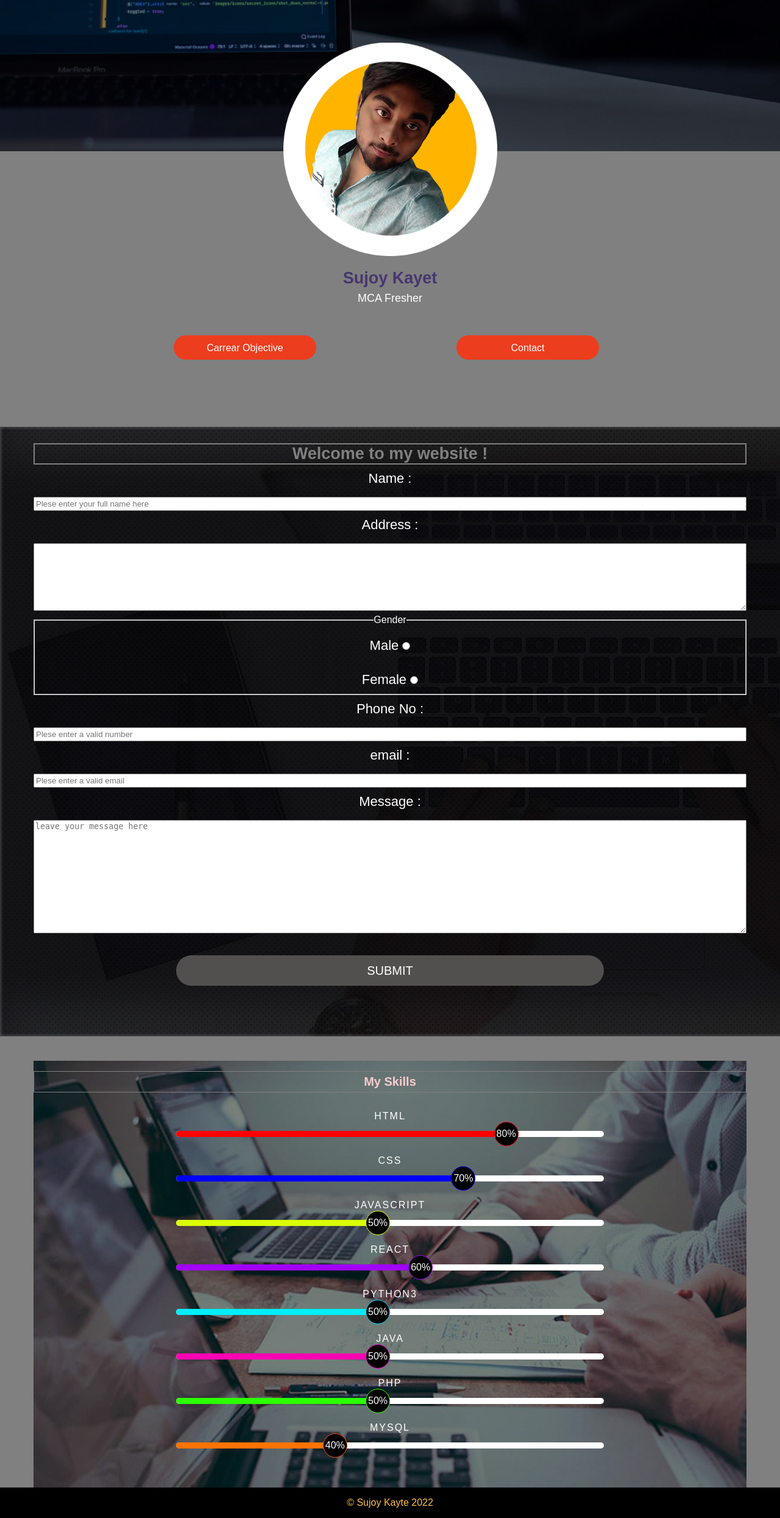
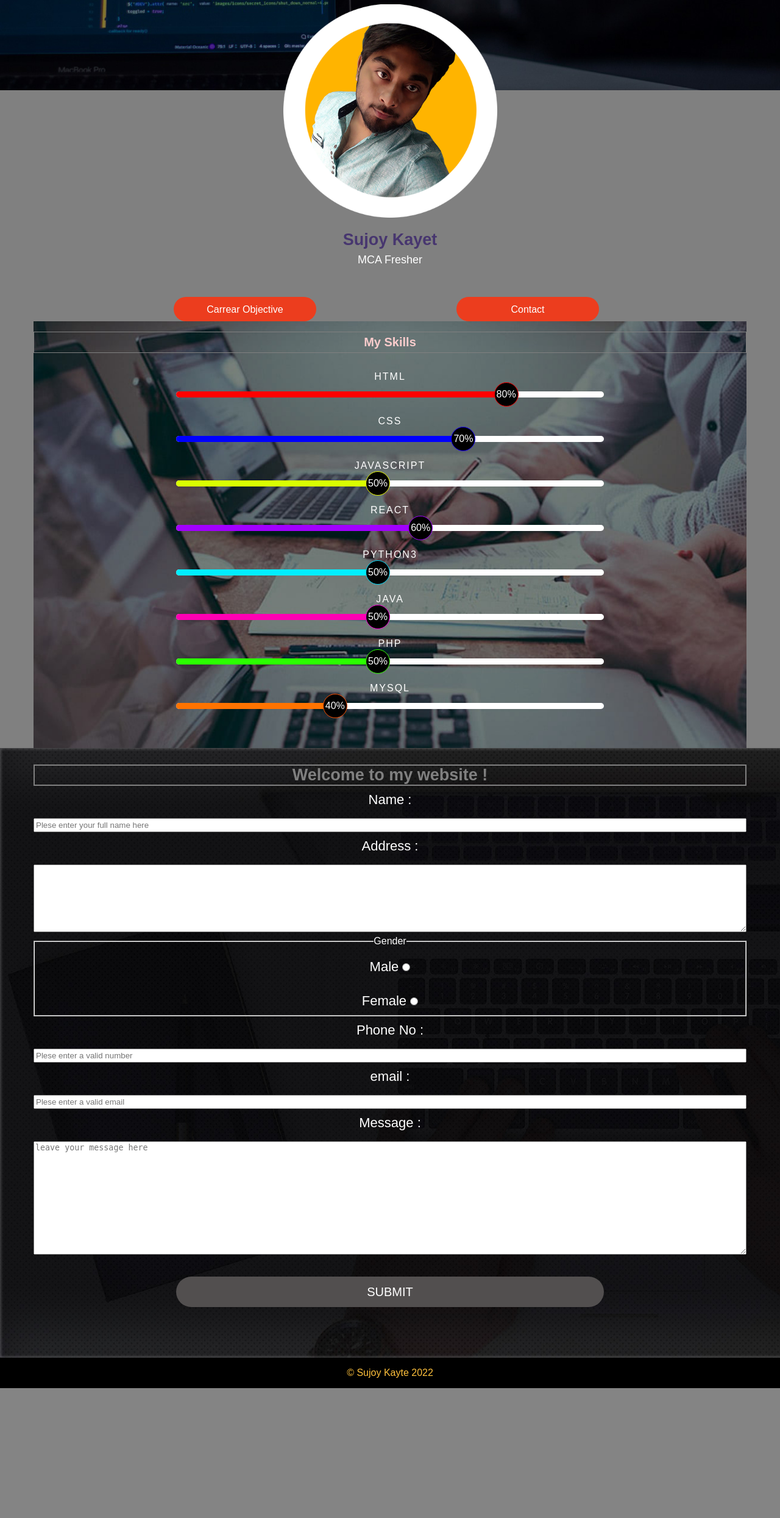
Before and after one commit to sujoykayet/PortfolioWeb, a PHP site: page /index.html in a window 1280 px wide. Shown: the part 52-2542 px from the top of the page at 61% size. After the commit the page ends 2329 px from the top, so only its background shows below. Run offline with PHP 8.4, Linux system fonts and the light colour scheme.

Commit message:
Initial commit

```diff
--- a/style.css
+++ b/style.css
@@ -26,10 +26,11 @@ header{
 }
 .background{
     width:100%;
-    height:300px;
+    height:200px;
     background-image:url(background.jpg);
     background-size:cover;
     background-repeat:no-repeat;
+	background-attachment:fixed;
 }
 .logo{
     float:left;
@@ -72,13 +73,13 @@ color:tomato;
 }
 .sec1{
     width:100%;
-    height:700px;
+    height:auto;
     /*background-color:gray;*/
     float:left;
 }
 .mypic{
     width:30%;
-    margin-top:70px;
+    margin-top:7px;
 }
 .name{
     color:rgba(34, 6, 100, 0.61);
@@ -96,7 +97,7 @@ color:tomato;
     height:10px;
     background-color:rgb(236, 61, 30);
     padding:20px;
-    margin-top:20px;
+    margin-top:22px;
     line-height:2px;
     border-radius:20px;
     float:left;
@@ -209,8 +210,9 @@ textarea{
 	background-image:url(Project-Management-Skills-HERO.jpg);
 	background-repeat:no-repeat;
 	background-size:cover;
+	background-attachment:fixed;
 	float:left;
-	margin:40px 0 0 0;
+	margin:0 0 0 0;
 }
 .submitingmsg{
 	color:green;
```
Also changed, not shown: index.html (+20 -20 lines).
